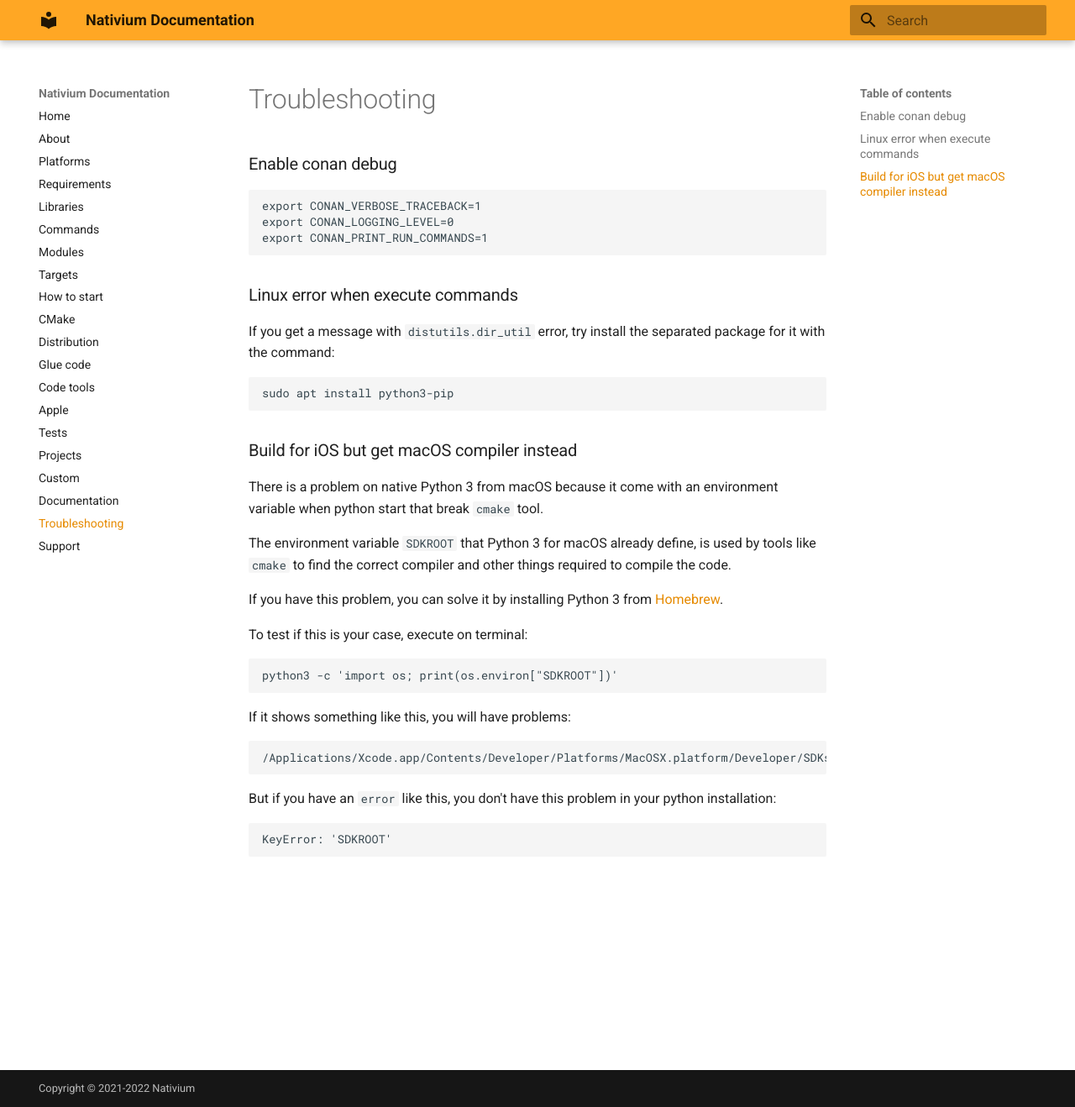
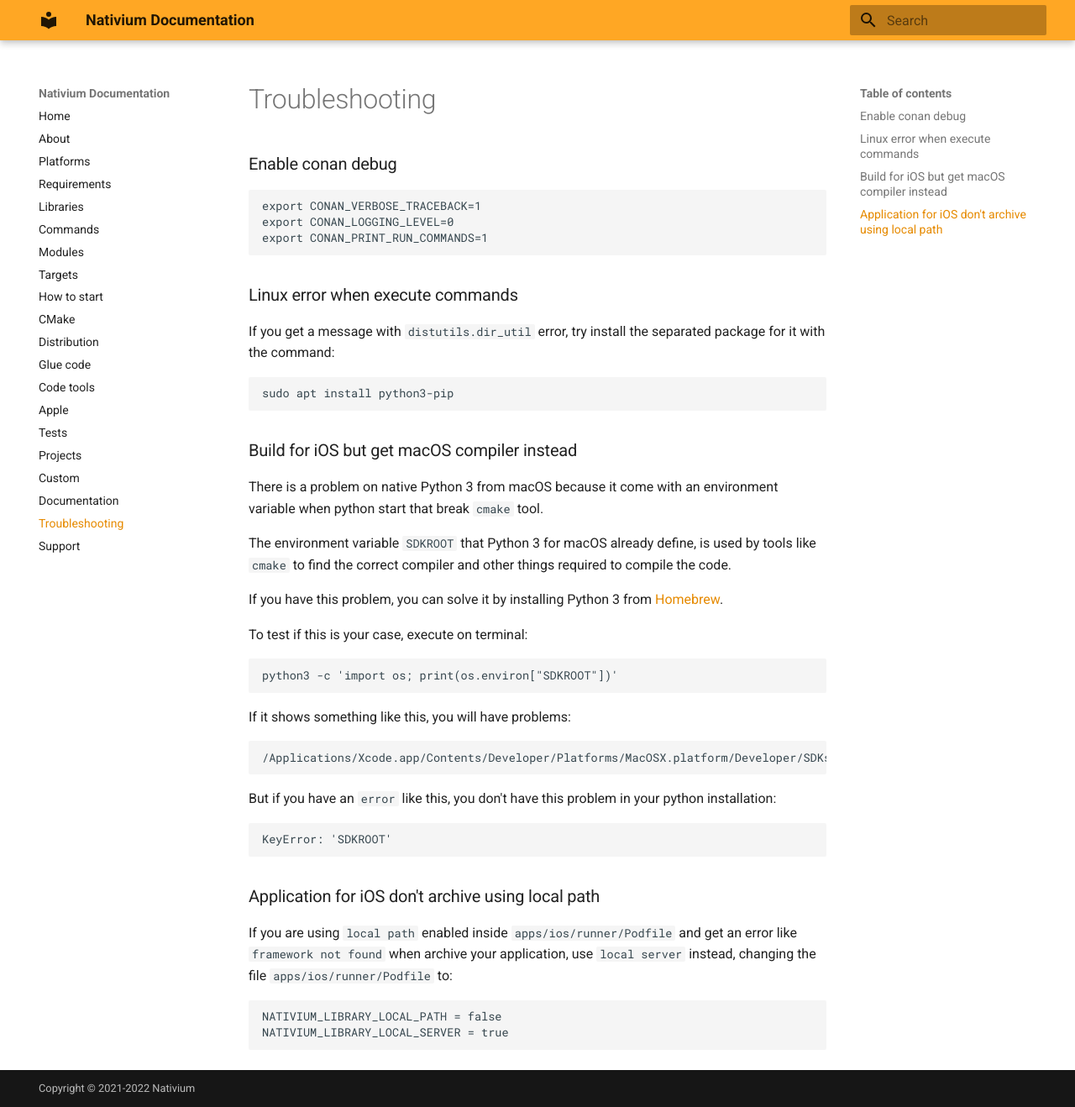
Before and after one commit to nativium/nativium, an MkDocs documentation site: the page built from docs/main/docs/troubleshooting.md, in a window 1280 px wide and 1318 px high. Shown: the whole window at 84% size. Built offline with MkDocs 1.6.1 and Material for MkDocs 9.7.7, drawn with Linux system fonts in a browser that asks for light colours.

Commit message:
smart ios podfile

````diff
--- a/docs/main/docs/troubleshooting.md
+++ b/docs/main/docs/troubleshooting.md
@@ -41,3 +41,12 @@
 ```
 KeyError: 'SDKROOT'
 ```
+
+### Application for iOS don't archive using local path
+
+If you are using `local path` enabled inside `apps/ios/runner/Podfile` and get an error like `framework not found` when archive your application, use `local server` instead, changing the file `apps/ios/runner/Podfile` to:
+
+```
+NATIVIUM_LIBRARY_LOCAL_PATH = false
+NATIVIUM_LIBRARY_LOCAL_SERVER = true
+```
````
Also changed, not shown: 1 other file.
